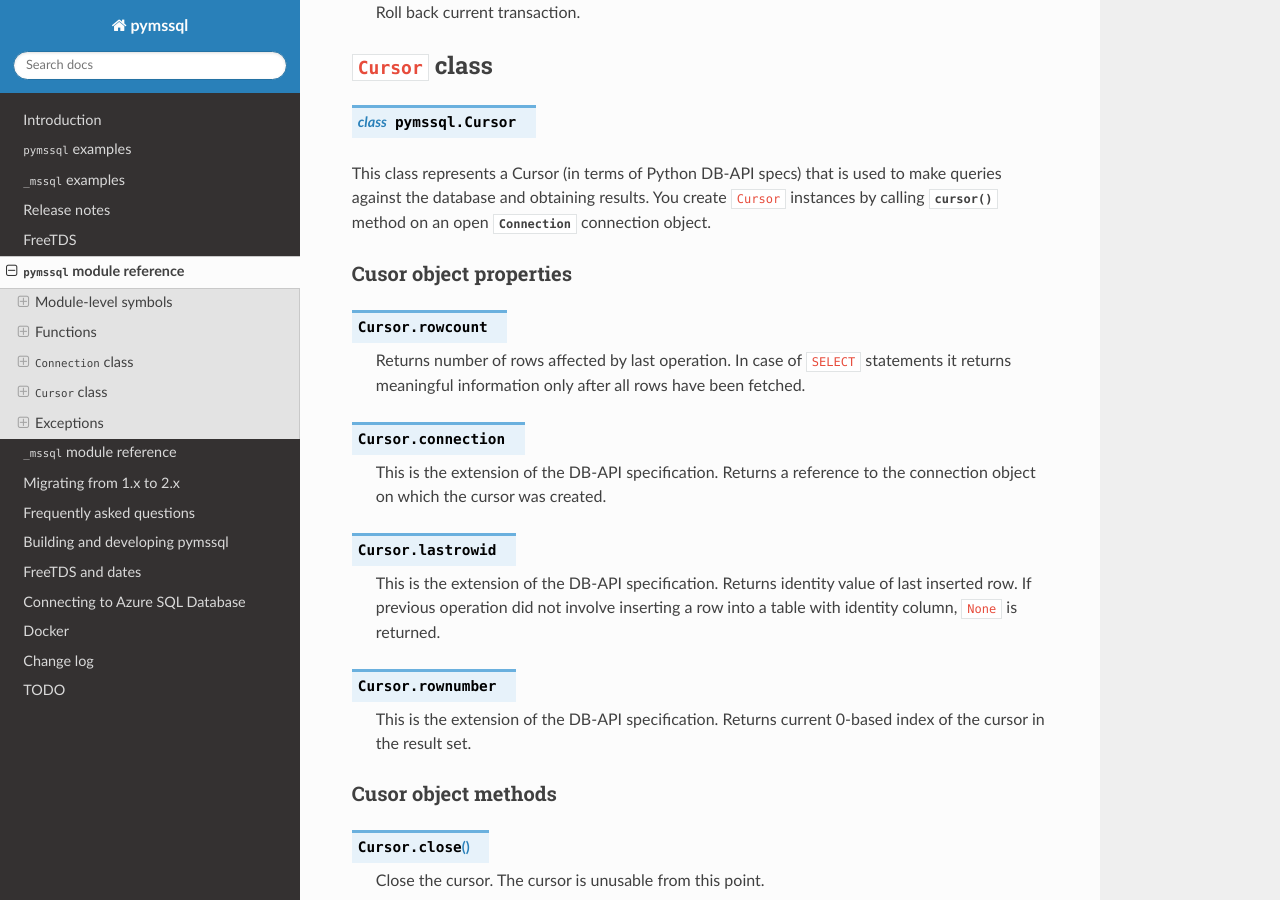
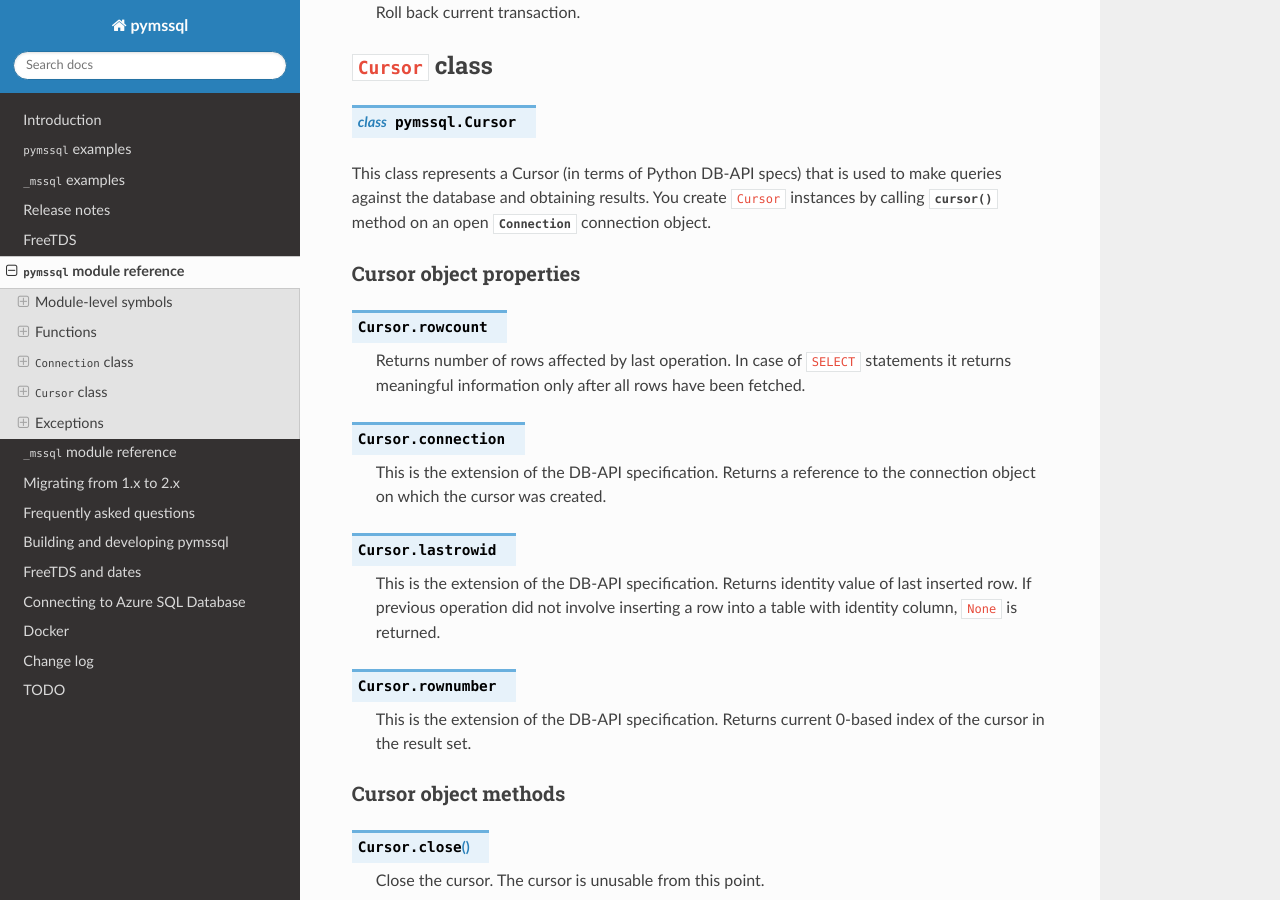
Before and after one commit to pymssql/pymssql, a Sphinx documentation site: the page built from docs/ref/pymssql.rst, in a window 1280 px wide and 900 px high, scrolled down 4982 px. Built offline with Sphinx 7.4.7 and the Read the Docs theme 2.0.0, drawn with Linux system fonts in a browser that asks for light colours.

Commit message:
Fix typos and minor issues preventing docs building with latest sphinx

```diff
--- a/docs/conf.py
+++ b/docs/conf.py
@@ -104,8 +104,8 @@
 #keep_warnings = False
 
 intersphinx_mapping = {
-    'python': ('http://docs.python.org/', None),
-    'gevent': ('http://gevent.org/', None),
+    'python': ('http://docs.python.org/3', None),
+    'gevent': ('http://www.gevent.org/', None),
 }
 
 # Python's docs don't change every week.
--- a/docs/ref/_mssql.rst
+++ b/docs/ref/_mssql.rst
@@ -131,8 +131,8 @@
 
         * Specify its value explicitly by passing a value for this parameter or
         * Configure it using facilities provided by FreeTDS (see `here
-          <http://www.freetds.org/userguide/freetdsconf.htm#TAB.FREETDS.CONF>`_
-          and `here <http://www.freetds.org/userguide/envvar.htm>`_)
+          <http://www.freetds.org/userguide/freetdsconf.htm#TAB.FREETDS.CONF>`__
+          and `here <http://www.freetds.org/userguide/envvar.htm>`__)
 
       This might look cumbersome but at the same time means you can now fully
       configure the characteristics of a connection to SQL Server when using
--- a/docs/ref/pymssql.rst
+++ b/docs/ref/pymssql.rst
@@ -118,8 +118,8 @@
 
        * Specify its value explicitly by passing a value for this parameter or
        * Configure it using facilities provided by FreeTDS (see `here
-         <http://www.freetds.org/userguide/freetdsconf.htm#TAB.FREETDS.CONF>`_
-         and `here <http://www.freetds.org/userguide/envvar.htm>`_)
+         <http://www.freetds.org/userguide/freetdsconf.htm#TAB.FREETDS.CONF>`__
+         and `here <http://www.freetds.org/userguide/envvar.htm>`__)
 
      This might look cumbersome but at the same time means you can now fully
      configure the characteristics of a connection to SQL Server from Python
@@ -253,8 +253,8 @@
 ``Cursor`` instances by calling :py:meth:`~Connection.cursor()` method on
 an open :py:class:`Connection` connection object.
 
-Cusor object properties
------------------------
+Cursor object properties
+------------------------
 
 .. attribute:: Cursor.rowcount
 
@@ -278,8 +278,8 @@
    This is the extension of the DB-API specification. Returns current 0-based
    index of the cursor in the result set.
 
-Cusor object methods
---------------------
+Cursor object methods
+---------------------
 
 .. method:: Cursor.close()
 
--- a/setup.py
+++ b/setup.py
@@ -73,7 +73,7 @@
 def fs_cleanup(files=None, dirs=None):
     """
     A context manager to remove ``files`` and ``dirs`` from the
-    source tree. Useful to cleanup anciliary intermediate files.
+    source tree. Useful to cleanup ancillary intermediate files.
     """
     yield
     if files:
```
